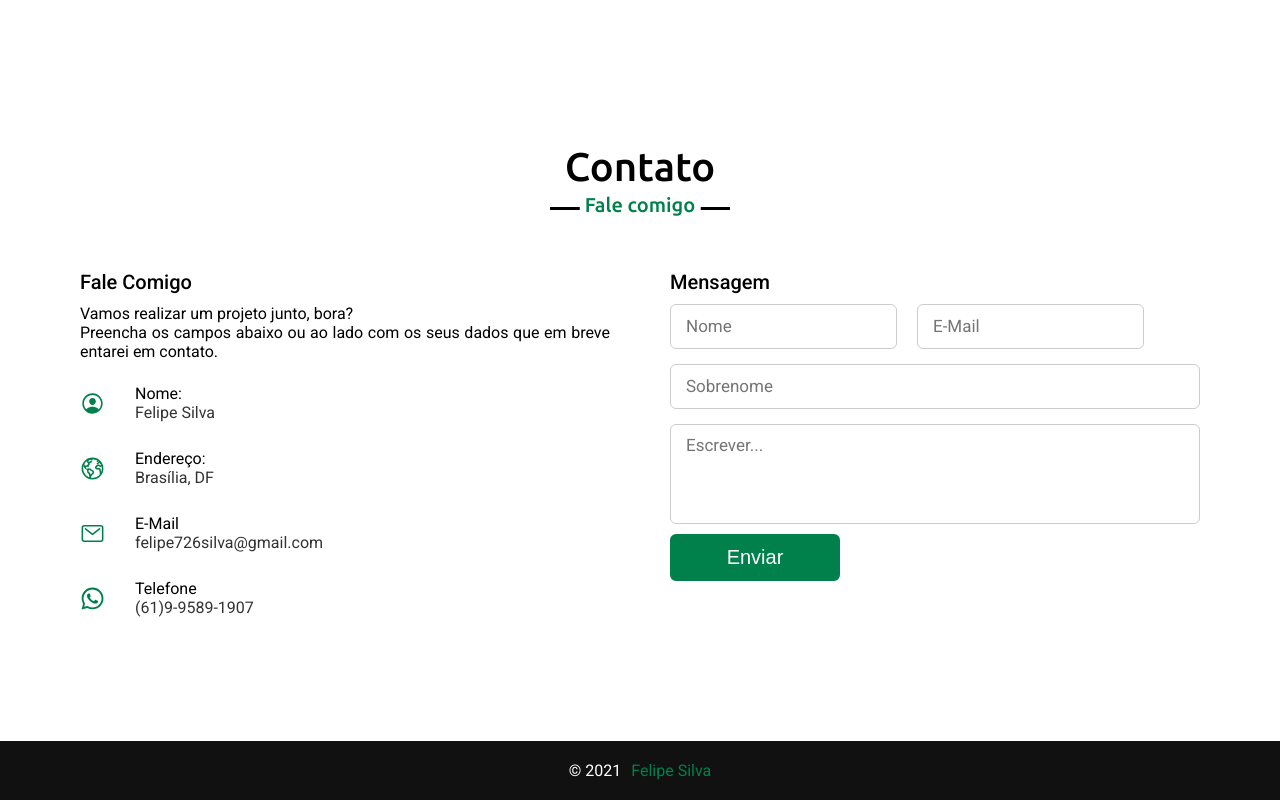
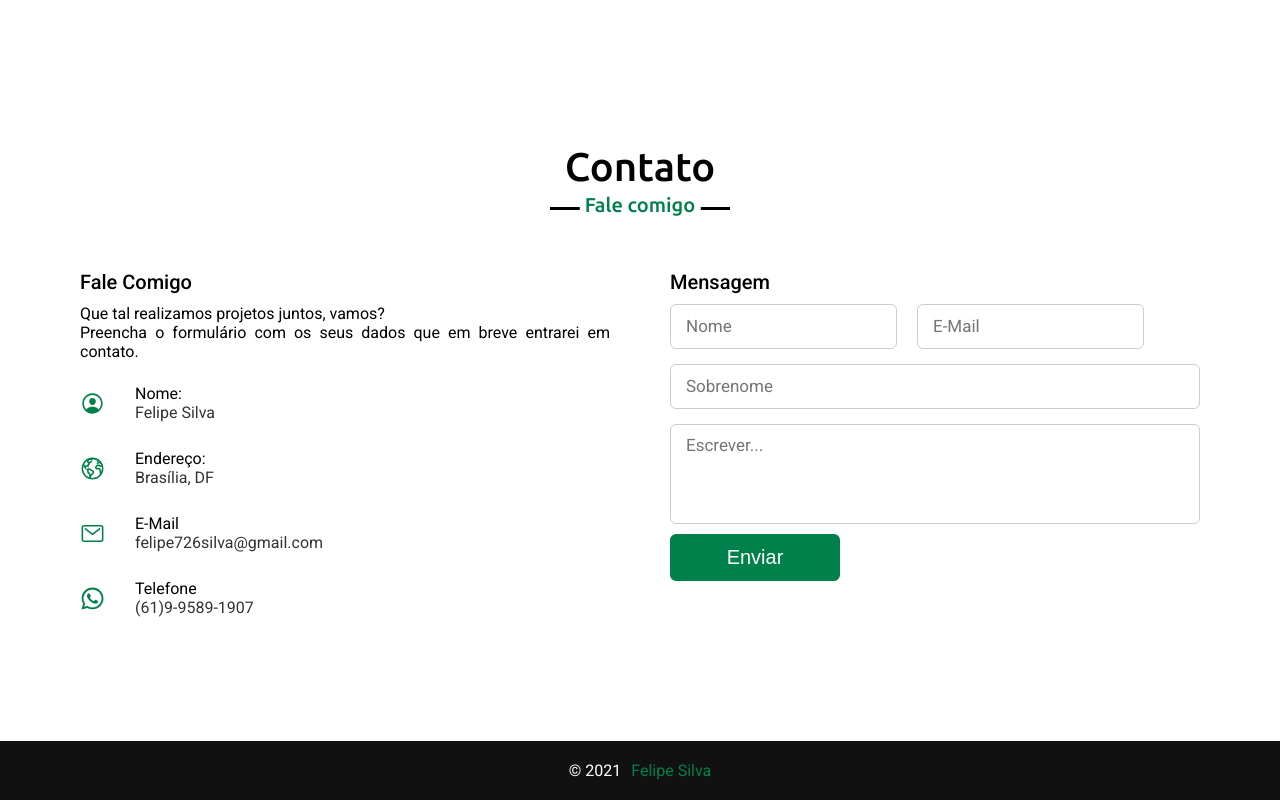
Before and after one commit to Feliper-Silva/portifolio-web, a React (Create React App) app: page /About in a window 1280 px wide. Shown: the part 2573-3373 px from the top of the page. Built offline with nearby package versions, Linux system fonts and the light colour scheme.

Commit message:
arrumando erros de textos

```diff
--- a/src/components/Contact/index.jsx
+++ b/src/components/Contact/index.jsx
@@ -12,9 +12,9 @@ function Contact() {
             <div className="column left">
               <div className="text">Fale Comigo</div>
               <p>
-                Vamos realizar um projeto junto, bora? <br />
-                Preencha os campos abaixo ou ao lado com os seus dados que em
-                breve entarei em contato.
+                Que tal realizamos projetos juntos, vamos? <br />
+                Preencha o formulário com os seus dados que em breve entrarei em
+                contato.
               </p>
               <div className="icons">
                 <div className="row">
```
